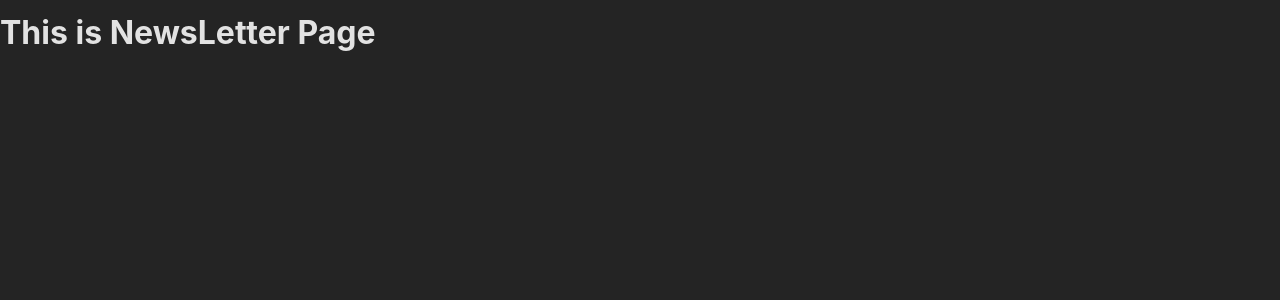
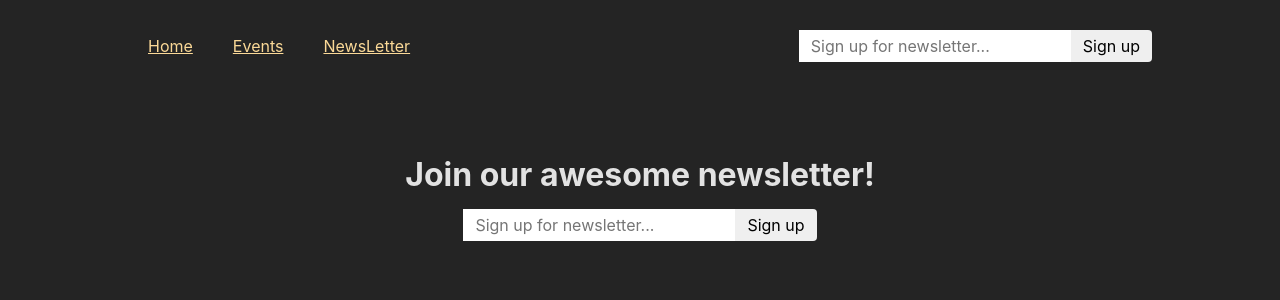
Before and after one commit to OponjousHub/routing-event-app, a React (Create React App) app in the folder frontend/: page /newsletter in a window 1280 px wide. Shown: the top 300 px of the page. Built offline with nearby package versions, Linux system fonts and the light colour scheme.

Commit message:
second commit - working on the layout

```diff
--- a/frontend/src/components/mainNavigation.js
+++ b/frontend/src/components/mainNavigation.js
@@ -1,18 +1,17 @@
+import { Link } from "react-router-dom";
+import NewsletterSignup from "./newsletterSignup";
 import classes from "./mainNavigation.module.css";
 
 function MianNavigation() {
   return (
     <nav>
-      <div className={classes.nav}>
-        <li>Home</li>
-        <li>Events</li>
-        <li>NewsLetter</li>
-      </div>
+      <ul className={classes.list}>
+        <Link to={"/"}>Home</Link>
+        <Link to={"/events"}>Events</Link>
+        <Link to={"/newsletter"}>NewsLetter</Link>
+      </ul>
 
-      <div className={classes.signup}>
-        <input type="text" placeholder="Sign up now" />
-        <button type="button">Sign Up</button>
-      </div>
+      <NewsletterSignup />
     </nav>
   );
 }
--- a/frontend/src/components/mainNavigation.module.css
+++ b/frontend/src/components/mainNavigation.module.css
@@ -5,10 +5,10 @@ nav {
   max-width: 80%;
   margin: 30px auto;
 }
-.nav {
+.list {
   display: flex;
 }
-.nav li {
+.list a {
   list-style-type: none;
   padding: 0 20px;
   color: #fbd997;
--- /dev/null
+++ b/frontend/src/components/newsletterSignup.js
@@ -0,0 +1,16 @@
+import classes from "./newsletterSignup.module.css";
+
+function NewsletterSignup() {
+  return (
+    <form method="post" className={classes.newsletter}>
+      <input
+        type="email"
+        placeholder="Sign up for newsletter..."
+        aria-label="Sign up for newsletter"
+      />
+      <button>Sign up</button>
+    </form>
+  );
+}
+
+export default NewsletterSignup;
--- /dev/null
+++ b/frontend/src/components/newsletterSignup.module.css
@@ -0,0 +1,18 @@
+.newsletter input,
+.newsletter button {
+  font: inherit;
+  padding: 0.25rem 0.75rem;
+  border-radius: 0;
+  border: none;
+}
+
+.newsletter button {
+  border-top-right-radius: 4px;
+  border-bottom-right-radius: 4px;
+  cursor: pointer;
+}
+
+.newsletter button:hover {
+  background-color: var(--color-primary-300);
+  color: var(--color-gray-800);
+}
--- a/frontend/src/pages/eventsPage.js
+++ b/frontend/src/pages/eventsPage.js
@@ -1,10 +1,10 @@
 import MianNavigation from "../components/mainNavigation";
-
+import classes from "./eventsPage.module.css";
 function EventPage() {
   return (
     <>
       <MianNavigation />
-      <ul>
+      <ul className={classes.event_tabs}>
         <li>
           <button>All Events</button>
         </li>
--- /dev/null
+++ b/frontend/src/pages/eventsPage.module.css
@@ -0,0 +1,16 @@
+.event_tabs {
+  display: flex;
+  align-items: center;
+  justify-content: center;
+  gap: 15px;
+
+  margin-top: 80px;
+}
+.event_tabs button {
+  color: #444;
+  padding: 9px 18px;
+  border-radius: 4px;
+  border: none;
+  cursor: pointer;
+  background-color: #c4c0c0;
+}
--- a/frontend/src/pages/newsLettePage.js
+++ b/frontend/src/pages/newsLettePage.js
@@ -1,7 +1,15 @@
+import NewsletterSignup from "../components/newsletterSignup";
+import MianNavigation from "../components/mainNavigation";
+import classes from "./newsLetterPage.module.css";
+
 function NewsLetterPage() {
   return (
     <>
-      <h1>This is NewsLetter Page</h1>
+      <MianNavigation />
+      <div className={classes.newsletter_box}>
+        <h1>Join our awesome newsletter!</h1>
+        <NewsletterSignup />
+      </div>
     </>
   );
 }
--- /dev/null
+++ b/frontend/src/pages/newsLetterPage.module.css
@@ -0,0 +1,7 @@
+.newsletter_box {
+  display: flex;
+  flex-direction: column;
+  align-items: center;
+
+  margin-top: 80px;
+}
```
